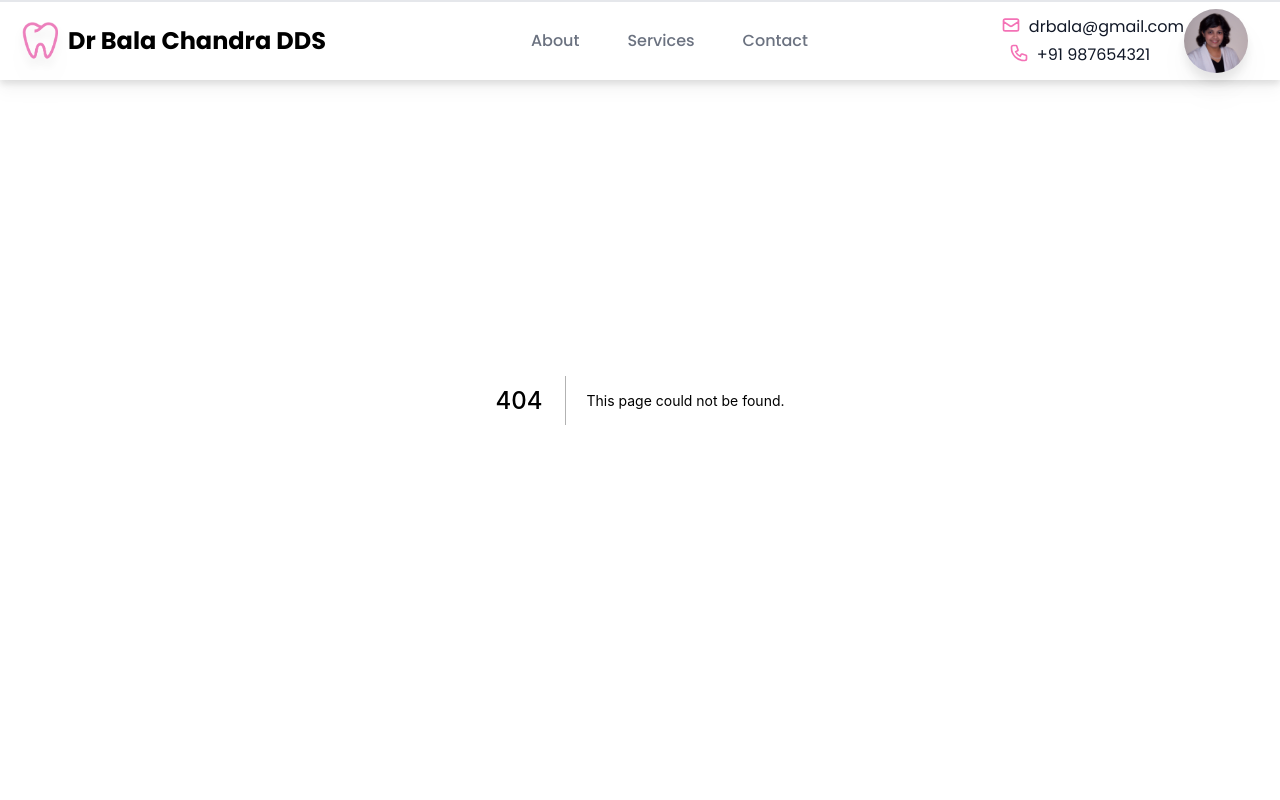
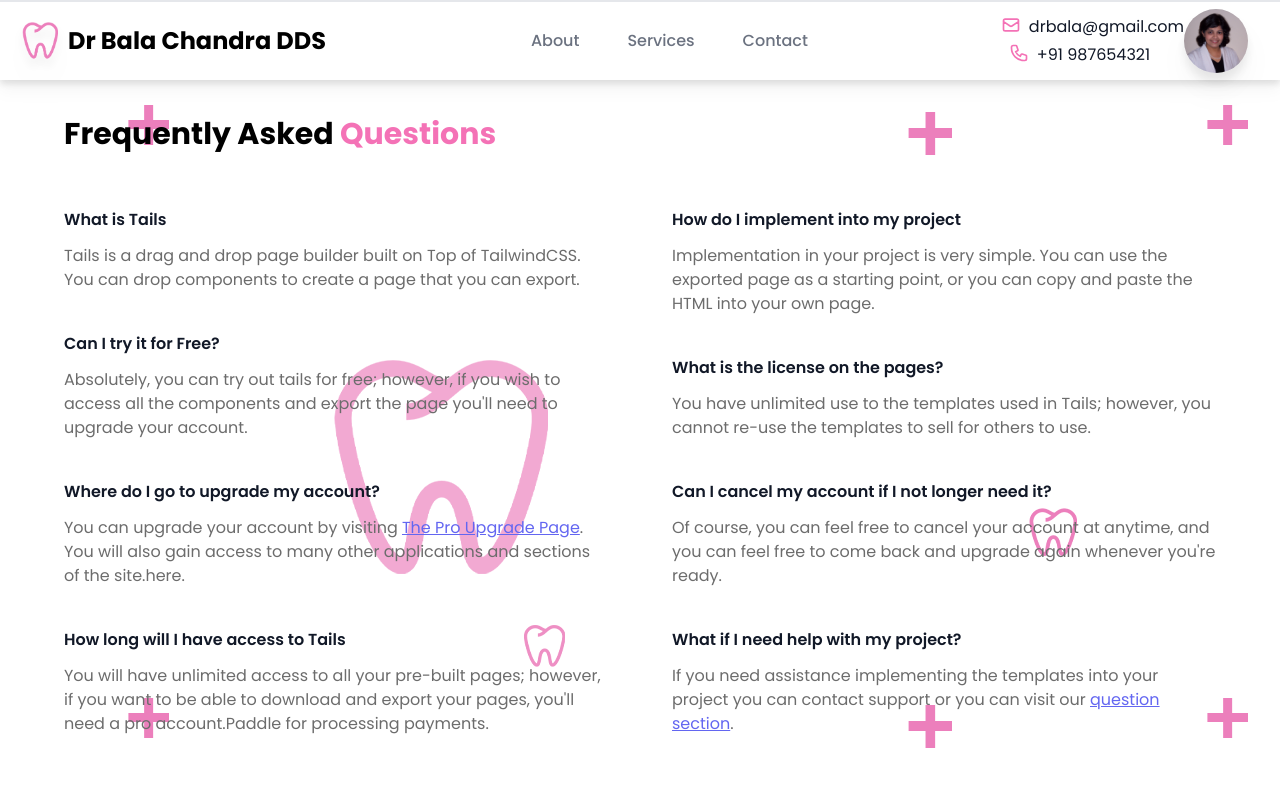
Before and after one commit to VenkatRamReddyK/drbalachandra, a Next.js app: page /Faq in a window 1280 px wide. Before the commit this address had no page. Shown: the top 800 px of the page. Built offline with nearby package versions, Linux system fonts and the light colour scheme.

Commit message:
Galary remained

```diff
--- /dev/null
+++ b/components/AnyOther.js
@@ -0,0 +1,23 @@
+import React from 'react';
+
+function AnyOther() {
+    return <div>
+        <section class="py-20 bg-white">
+            <div class="px-4 mx-auto text-center max-w-7xl sm:px-6 lg:px-8">
+                <h2 class="text-3xl font-extrabold tracking-tight text-gray-900 sm:text-4xl md:text-5xl xl:text-5xl">
+                    Still running something in mind
+                </h2>
+                <p class="max-w-md mx-auto mt-3 text-base text-gray-500 sm:text-lg md:mt-5 md:text-base md:max-w-3xl">
+                   Our Faq has some previously asked question check that out or else reach us by clicking the contact button.
+                </p>
+                <div class="flex justify-center mt-8 space-x-3">
+                    <a href="/Contact" class="inline-flex items-center justify-center px-5 py-3 text-base font-medium text-white bg-pink-600 border border-transparent rounded-md shadow hover:bg-pink-700">Contact Us now</a>
+                    <a href="/Faq" class="inline-flex items-center justify-center px-5 py-3 text-base font-medium text-pink-700 bg-pink-100 border border-transparent rounded-md hover:bg-pink-200">Check out Faq</a>
+                </div>
+            </div>
+        </section>
+
+    </div>;
+}
+
+export default AnyOther;
--- a/components/Footer.js
+++ b/components/Footer.js
@@ -2,7 +2,7 @@ import React from 'react';
 
 const navigation = [
     { name: 'About', href: '/About' },
-    { name: 'Services', href: '#' },
+    { name: 'Services', href: '/Services' },
     { name: 'Contact', href: '/Contact' },
 ]
 
--- a/components/Navigation.js
+++ b/components/Navigation.js
@@ -9,7 +9,7 @@ function Navigation() {
 
     const navigation = [
         { name: 'About', href: '/About' },
-        { name: 'Services', href: '#' },
+        { name: 'Services', href: '/Services' },
         { name: 'Contact', href: '/Contact' },
     ]
     // const [Navbar, setNavbar] = useState(false);
@@ -138,7 +138,7 @@ function Navigation() {
                             <p className='font-bold '><PhoneIcon className='w-5 h-5 text-pink-400' /></p> <a href='mailto:drbala@gmail.com'>+91 987654321</a>
                         </h2>
                     </div>
-                    <div cla>
+                    <div >
                         <img src="doc.jpg" className='object-cover w-16 h-16 rounded-full ' alt="" />
                     </div>
 
--- /dev/null
+++ b/pages/Faq.js
@@ -0,0 +1,46 @@
+import React from 'react';
+
+function Faq() {
+    return <div className='pt-5 '>
+        <section class="py-24 bg-hero-section bg-scroll">
+            <div class="px-8 mx-auto max-w-7xl lg:px-16">
+                <h2 class="mb-4 text-xl font-bold md:text-3xl">Frequently Asked <span className='text-pink-400 '>Questions</span></h2>
+                <div class="grid grid-cols-1 gap-0 text-gray-600 md:grid-cols-2 md:gap-16">
+                    <div>
+                        <h5 class="mt-10 mb-3 font-semibold text-gray-900">What is Tails</h5>
+                        <p>Tails is a drag and drop page builder built on Top of TailwindCSS. You can drop components to create a page that you can export.</p>
+                        <h5 class="mt-10 mb-3 font-semibold text-gray-900">Can I try it for Free?</h5>
+                        <p>Absolutely, you can try out tails for free; however, if you wish to access all the components and export the page you'll need to upgrade your account.</p>
+                        <h5 class="mt-10 mb-3 font-semibold text-gray-900">Where do I go to upgrade my account?</h5>
+                        <p>
+                            You can upgrade your account by visiting <a href="https://devdojo.com/pro" class="text-indigo-500 underline">The Pro Upgrade Page</a>. You will also gain access to many other applications and sections of the site.
+                            <a href="https://help.hellonext.co/faq/startup-eligibility/" target="_blank">here</a>.
+                        </p>
+                        <h5 class="mt-10 mb-3 font-semibold text-gray-900">How long will I have access to Tails</h5>
+                        <p>
+                            You will have unlimited access to all your pre-built pages; however, if you want to be able to download and export your pages, you'll need a pro account.
+                            <a href="https://paddle.com" target="_blank">Paddle</a> for processing payments.
+                        </p>
+                    </div>
+                    <div>
+                        <h5 class="mt-10 mb-3 font-semibold text-gray-900">How do I implement into my project</h5>
+                        <p>Implementation in your project is very simple. You can use the exported page as a starting point, or you can copy and paste the HTML into your own page.</p>
+                        <h5 class="mt-10 mb-3 font-semibold text-gray-900">What is the license on the pages?</h5>
+                        <p>You have unlimited use to the templates used in Tails; however, you cannot re-use the templates to sell for others to use.</p>
+                        <h5 class="mt-10 mb-3 font-semibold text-gray-900">Can I cancel my account if I not longer need it?</h5>
+                        <p>Of course, you can feel free to cancel your account at anytime, and you can feel free to come back and upgrade again whenever you're ready.</p>
+                        <h5 class="mt-10 mb-3 font-semibold text-gray-900">What if I need help with my project?</h5>
+                        <p>If you need assistance implementing the templates into your project you can contact support or you can visit our <a href="https://devdojo.com/questions" class="text-indigo-500 underline">question section</a>.
+                        </p>
+                    </div>
+                </div>
+            </div>
+        </section>
+
+
+
+
+    </div>;
+}
+
+export default Faq;
--- /dev/null
+++ b/pages/Services.js
@@ -0,0 +1,40 @@
+
+function Services() {
+
+    const data = [{ name: "Crowns and Bridges  ", info: " This is the Text, and some information regarding the Data  ", img: "/about-tooth.png" },
+    { name: " Veneers ", info: " This is the Text, and some information regarding the Data  ", img: "/about-tooth.png" },
+    { name: " Root Canals ", info: " This is the Text, and some information regarding the Data  ", img: "/about-tooth.png" },
+    { name: "  Tooth Colored Fillings ", info: " This is the Text, and some information regarding the Data  ", img: "/about-tooth.png" },
+    { name: "Wisdom Teeth Extraction", info: " This is the Text, and some information regarding the Data  ", img: "/about-tooth.png" },
+    { name: "   Panoramic X-Rays ", info: " This is the Text, and some information regarding the Data  ", img: "/about-tooth.png" },
+    { name: "   Periodontal and Gum Disease Treatment ", info: " This is the Text, and some information regarding the Data  ", img: "/about-tooth.png" },
+    { name: "  Teeth Whitening Using Zoom", info: " This is the Text, and some information regarding the Data  ", img: "/about-tooth.png" },
+    { name: "  Night Guards ", info: " This is the Text, and some information regarding the Data  ", img: "/about-tooth.png" },
+    { name: "  Teeth Straightening Using Invisalign", info: " This is the Text, and some information regarding the Data  ", img: "/about-tooth.png" },
+    { name: " Sealants  ", info: " This is the Text, and some information regarding the Data  ", img: "/about-tooth.png" },
+    ]
+
+    return <div className="pt-20 bg-black ">
+        <section class="py-12 sm:py-16 bg-white">
+            <div class="max-w-7xl px-10 mx-auto sm:text-center">
+                <p class="text-pink-500 font-medium uppercase">Our Integrations</p>
+                <h2 class="font-bold  text-3xl sm:text-4xl lg:text-5xl mt-3">Our Major <span className="text-pink-400 ">Services</span>.</h2>
+                <p class="mt-4 text-gray-500 text-base sm:text-xl lg:text-1xl">Although we are not limited with these we always strive to increase.<br class="lg:hidden hidden sm:block" />For now Check'em out below 👇</p>
+                <div class="grid grid-cols-1 sm:grid-cols-2 lg:grid-cols-4 gap-10 my-12 sm:my-16 ">
+
+                    {data.map((item, i) => (
+                        <div class="rounded-lg py-10 flex flex-col items-center justify-center shadow-lg border border-gray-100 hover:bg-pink-50 hover:scale-110 transition-all ease-in" key={i}>
+                            <img className="w-28" src={item.img} alt="" />
+                            <p class="font-bold text-pink-400 mt-4"> {item.name}</p>
+                            <p class="mt-2 px-8 text-sm text-gray-500">{item.info}</p>
+                        </div>
+                    ))}
+
+                </div>
+
+            </div>
+        </section>
+    </div>;
+}
+
+export default Services;
--- a/pages/index.js
+++ b/pages/index.js
@@ -1,19 +1,18 @@
-import Head from 'next/head'
-import Navigation from '../components/Navigation'
 import LandingPage from '../components/LandingPage'
 import Social from '../components/Social'
 import Slider from '../components/Slider'
-import Footer from '../components/Footer'
 import Services from '../components/Services'
 import Features from './../components/Features';
+import AnyOther from './../components/AnyOther';
 export default function Home() {
   return (
     <div className="">
       <LandingPage />
       <Services />
-      <Features/>
+      <Features />
       <Social />
       <Slider />
+      <AnyOther />
     </div>
   )
 }
--- a/styles/globals.css
+++ b/styles/globals.css
@@ -96,4 +96,7 @@ a{
         background-size: 100% 2px;
         /*width:100% height:2px*/
     }
+
+
+
 }
```
